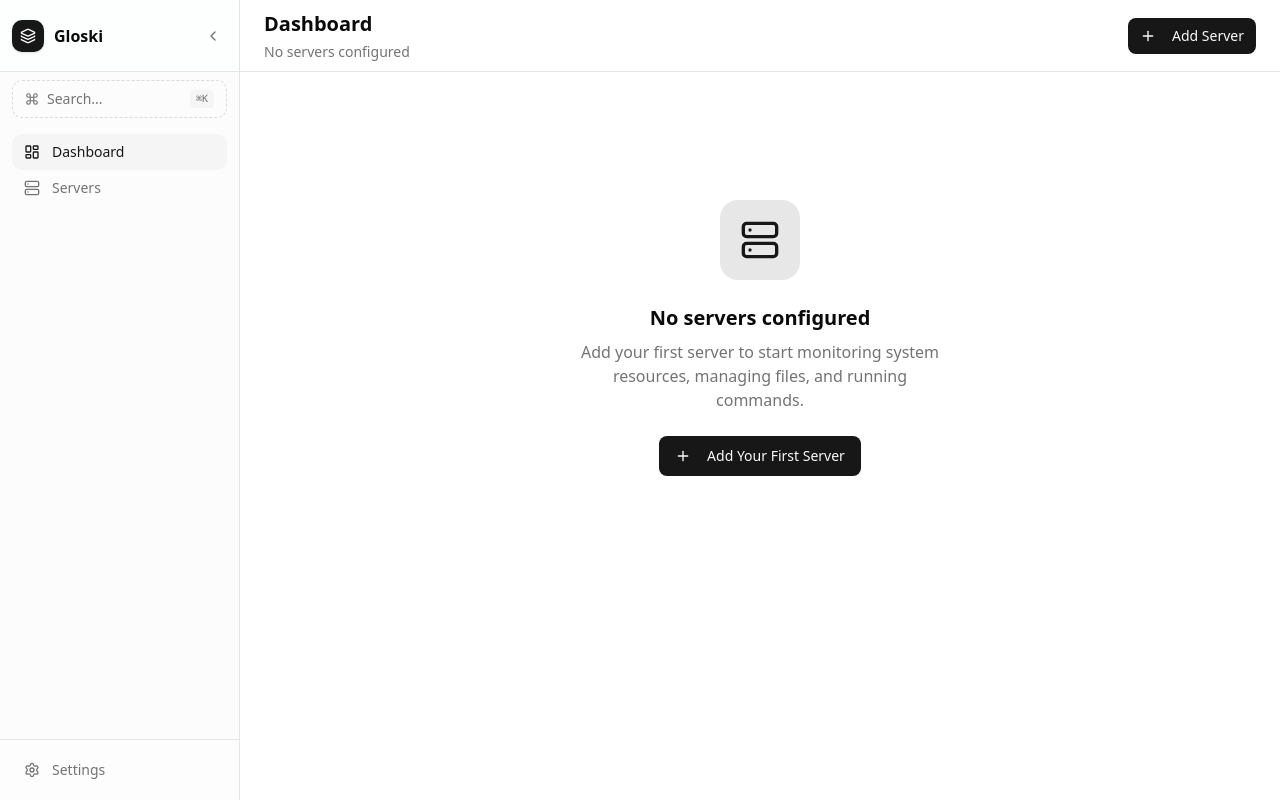
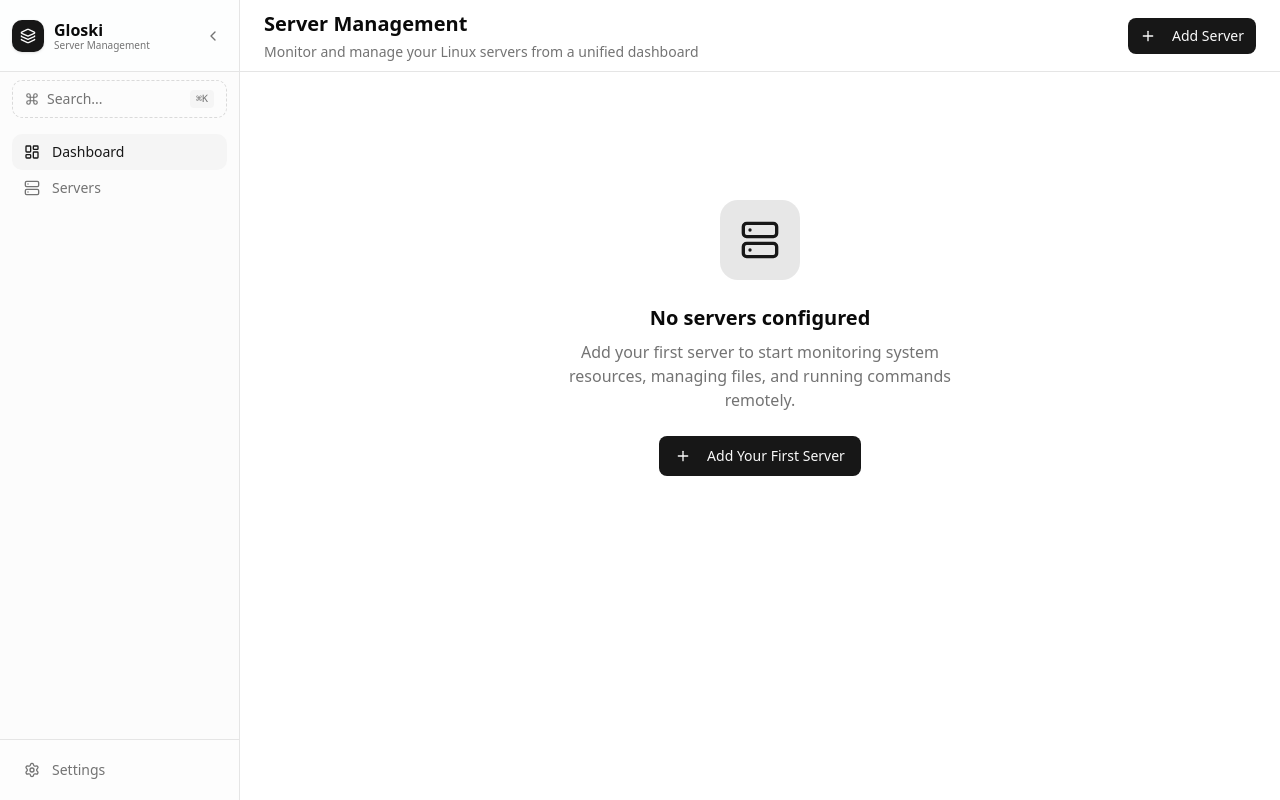
Before and after one commit to ss497254/gloski, a React (Vite) app in the folder web/: page / in a window 1280 px wide. Built offline with nearby package versions, Linux system fonts and the light colour scheme.

Commit message:
No one cares

```diff
--- a/web/src/features/dashboard/pages/DashboardPage.tsx
+++ b/web/src/features/dashboard/pages/DashboardPage.tsx
@@ -1,5 +1,6 @@
 import { Button } from '@/ui/button'
-import { Plus, Server as ServerIcon } from 'lucide-react'
+import { Card, CardContent } from '@/ui/card'
+import { Activity, Plus, Server as ServerIcon, Wifi } from 'lucide-react'
 import { Link } from 'react-router-dom'
 import { ServerCard } from '@/features/servers'
 import { DashboardProvider, useDashboard } from '../context'
@@ -10,32 +11,8 @@ function DashboardContent() {
 
   return (
     <PageLayout
-      title='Dashboard'
-      description={
-        <p className="text-sm text-muted-foreground">
-          {servers.length === 0 ? (
-            'No servers configured'
-          ) : (
-            <span className="flex items-center gap-3">
-              <span>
-                {servers.length} server{servers.length !== 1 ? 's' : ''}
-              </span>
-              {onlineCount > 0 && (
-                <span className="flex items-center gap-1 text-emerald-600">
-                  <span className="h-1.5 w-1.5 rounded-full bg-emerald-500" />
-                  {onlineCount} online
-                </span>
-              )}
-              {offlineCount > 0 && (
-                <span className="flex items-center gap-1 text-red-600">
-                  <span className="h-1.5 w-1.5 rounded-full bg-red-500" />
-                  {offlineCount} offline
-                </span>
-              )}
-            </span>
-          )}
-        </p>
-      }
+      title='Server Management'
+      description="Monitor and manage your Linux servers from a unified dashboard"
       actions={
         <Button asChild>
           <Link to="/servers/add">
@@ -47,7 +24,7 @@ function DashboardContent() {
     >
 
       {/* Content */}
-      <div className="p-6">
+      <div className="p-6 space-y-6">
         {servers.length === 0 ? (
           <div className="flex flex-col items-center justify-center py-20 text-center">
             <div className="h-20 w-20 rounded-2xl bg-primary/10 flex items-center justify-center mb-6">
@@ -55,7 +32,7 @@ function DashboardContent() {
             </div>
             <h2 className="text-xl font-semibold mb-2">No servers configured</h2>
             <p className="text-muted-foreground mb-6 max-w-sm">
-              Add your first server to start monitoring system resources, managing files, and running commands.
+              Add your first server to start monitoring system resources, managing files, and running commands remotely.
             </p>
             <Button asChild size="lg">
               <Link to="/servers/add">
@@ -65,11 +42,67 @@ function DashboardContent() {
             </Button>
           </div>
         ) : (
-          <div className="grid grid-cols-1 md:grid-cols-2 lg:grid-cols-3 xl:grid-cols-4 gap-4">
-            {displayServers.map((server) => (
-              <ServerCard key={server.id} {...server} />
-            ))}
-          </div>
+          <>
+            {/* Stats Overview */}
+            <div className="grid grid-cols-1 md:grid-cols-3 gap-4">
+              <Card>
+                <CardContent className="p-6">
+                  <div className="flex items-center gap-4">
+                    <div className="h-12 w-12 rounded-lg bg-primary/10 flex items-center justify-center">
+                      <ServerIcon className="h-6 w-6 text-primary" />
+                    </div>
+                    <div>
+                      <p className="text-sm text-muted-foreground">Total Servers</p>
+                      <p className="text-2xl font-semibold">{servers.length}</p>
+                    </div>
+                  </div>
+                </CardContent>
+              </Card>
+
+              <Card>
+                <CardContent className="p-6">
+                  <div className="flex items-center gap-4">
+                    <div className="h-12 w-12 rounded-lg bg-emerald-500/10 flex items-center justify-center">
+                      <Wifi className="h-6 w-6 text-emerald-600" />
+                    </div>
+                    <div>
+                      <p className="text-sm text-muted-foreground">Online</p>
+                      <p className="text-2xl font-semibold text-emerald-600">{onlineCount}</p>
+                    </div>
+                  </div>
+                </CardContent>
+              </Card>
+
+              <Card>
+                <CardContent className="p-6">
+                  <div className="flex items-center gap-4">
+                    <div className="h-12 w-12 rounded-lg bg-red-500/10 flex items-center justify-center">
+                      <Activity className="h-6 w-6 text-red-600" />
+                    </div>
+                    <div>
+                      <p className="text-sm text-muted-foreground">Offline</p>
+                      <p className="text-2xl font-semibold text-red-600">{offlineCount}</p>
+                    </div>
+                  </div>
+                </CardContent>
+              </Card>
+            </div>
+
+            {/* Servers Grid */}
+            <div>
+              <div className="flex items-center justify-between mb-4">
+                <h3 className="text-lg font-semibold">Your Servers</h3>
+                <Button asChild variant="outline" size="sm">
+                  <Link to="/servers">View All</Link>
+                </Button>
+              </div>
+              <div className="grid grid-cols-1 md:grid-cols-2 lg:grid-cols-3 xl:grid-cols-4 gap-4">
+                {displayServers.map((server) => (
+                  <ServerCard key={server.id} {...server} />
+                ))}
+              </div>
+            </div>
+          </>
         )}
       </div>
     </PageLayout>
--- a/web/src/layouts/AppLayout.tsx
+++ b/web/src/layouts/AppLayout.tsx
@@ -19,7 +19,10 @@ export function AppLayout() {
             <div className="flex h-8 w-8 items-center justify-center rounded-lg bg-primary text-primary-foreground shadow-sm">
               <Layers className="h-4 w-4" />
             </div>
-            <span className="font-semibold text-foreground">Gloski</span>
+            <div className="flex flex-col">
+              <span className="font-semibold text-foreground leading-none">Gloski</span>
+              <span className="text-[10px] text-muted-foreground leading-none mt-0.5">Server Management</span>
+            </div>
           </div>
           <button
             onClick={toggleMobileSidebar}
--- a/web/src/layouts/Sidebar/Sidebar.tsx
+++ b/web/src/layouts/Sidebar/Sidebar.tsx
@@ -36,7 +36,12 @@ export function Sidebar({ className }: SidebarProps) {
           <div className="flex h-8 w-8 items-center justify-center rounded-lg bg-primary text-primary-foreground shadow-sm">
             <Layers className="h-4 w-4" />
           </div>
-          {!sidebarCollapsed && <span className="font-semibold text-foreground">Gloski</span>}
+          {!sidebarCollapsed && (
+            <div className="flex flex-col">
+              <span className="font-semibold text-foreground leading-none">Gloski</span>
+              <span className="text-[10px] text-muted-foreground leading-none mt-0.5">Server Management</span>
+            </div>
+          )}
         </NavLink>
         {!sidebarCollapsed && (
           <button
@@ -249,7 +254,10 @@ export function MobileSidebar() {
             <div className="flex h-8 w-8 items-center justify-center rounded-lg bg-primary text-primary-foreground shadow-sm">
               <Layers className="h-4 w-4" />
             </div>
-            <span className="font-semibold text-foreground">Gloski</span>
+            <div className="flex flex-col">
+              <span className="font-semibold text-foreground leading-none">Gloski</span>
+              <span className="text-[10px] text-muted-foreground leading-none mt-0.5">Server Management</span>
+            </div>
           </NavLink>
           <button
             onClick={() => setMobileSidebarOpen(false)}
```
